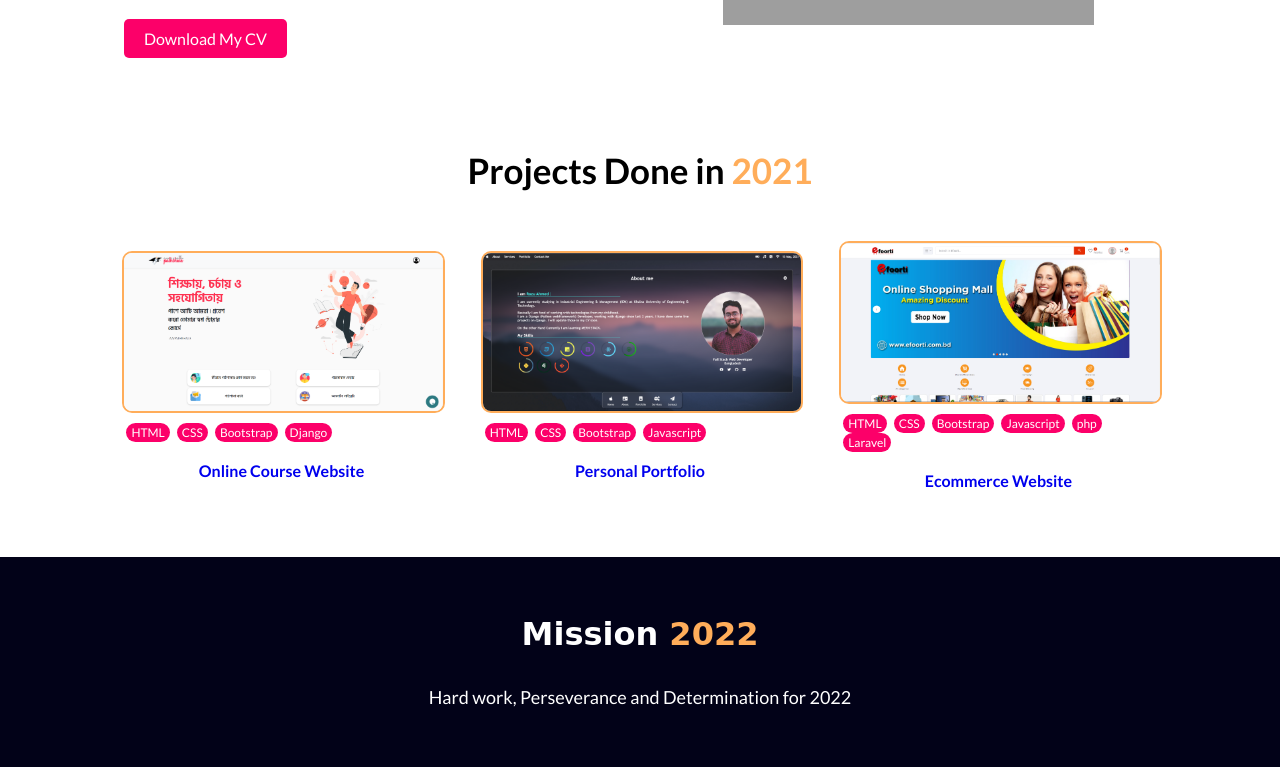
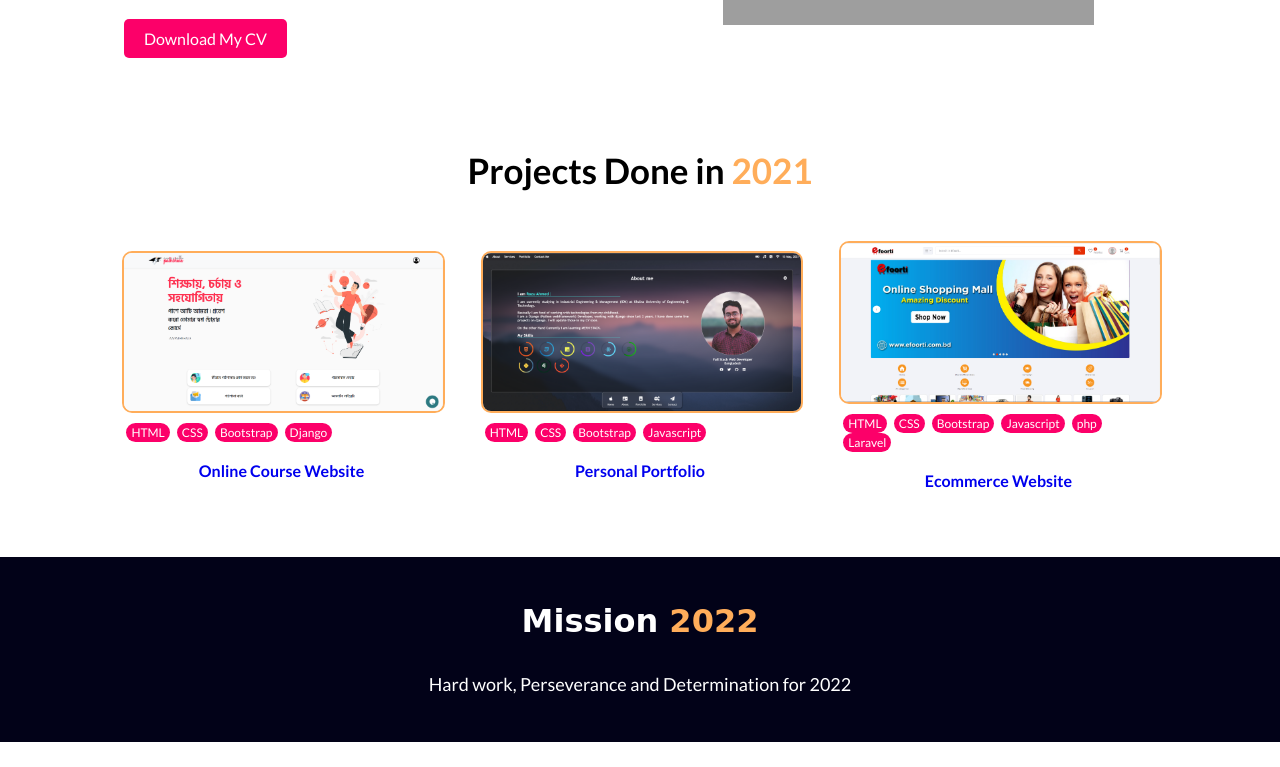
Before and after one commit to razuahmedjoy/Mission-2022-Asignment-1, a plain HTML site: page index.html in a window 1280 px wide. Shown: the part 1802-2569 px from the top of the page. After the commit the page ends 2544 px from the top, so only its background shows below. Drawn offline with Linux system fonts and the light colour scheme; grey boxes are pictures that could not be loaded.

Commit message:
footer padding reduce

```diff
--- a/style.css
+++ b/style.css
@@ -120,7 +120,7 @@ span.badge {
 
 footer{
     background-color: rgb(2, 2, 24);
-    padding: 2% 5%;
+    padding:1% 5%;
     color: #fff;
 }
 .footer-title{
```
